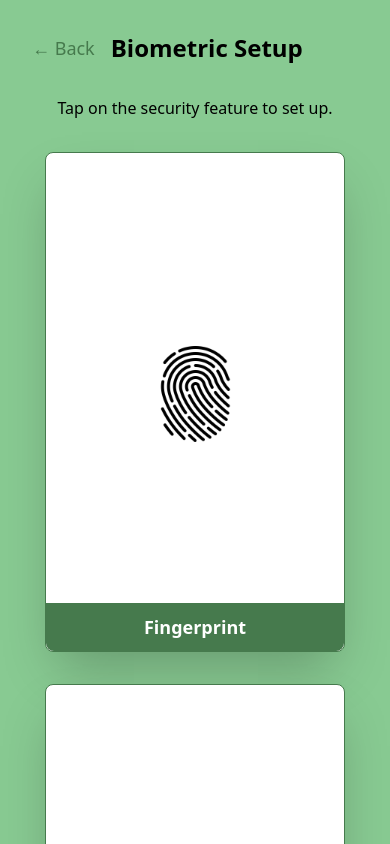
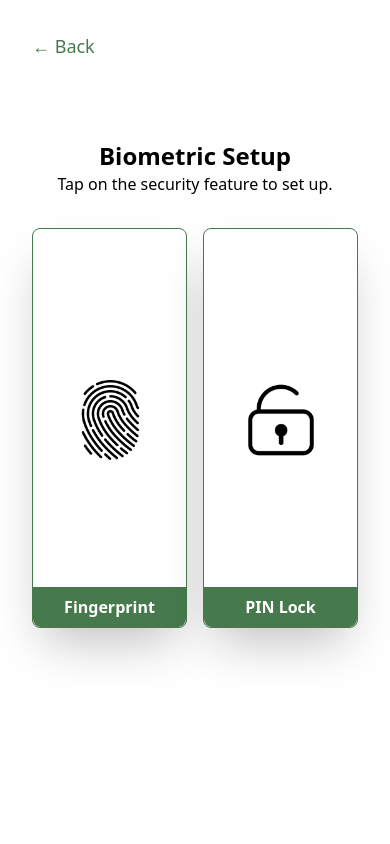
Before and after one commit to Kevaunjh/Wallet_Application, a React (Create React App) app: page /Accountinfo/BiometricSetup in a window 390 px wide. Shown: the top 844 px of the page. Built offline with nearby package versions, Linux system fonts and the light colour scheme.

Commit message:
minor changes

```diff
--- a/src/AccountInfo/AddCard.js
+++ b/src/AccountInfo/AddCard.js
@@ -22,7 +22,7 @@ const AddCard = () => {
 
   return (
     <div className="bg-[#88ca92] h-screen flex items-center justify-center">
-      <div className="bg-white p-8 rounded-xl w-full max-w-2xl shadow-2xl shadow-black border-black border-2">
+      <div className="bg-white p-8 lg:rounded-xl w-full lg:max-w-2xl shadow-2xl shadow-black border-black border-2 h-screen">
         <Link to="/" className="text-lg text-[#467a4d] absolute">← Back</Link>
         <h2 className="text-3xl font-bold mb-6 text-center text-[#467a4d] mt-8">Add a Bank Card</h2>
         <form onSubmit={handleSubmit} className="space-y-4">
--- a/src/AccountInfo/BiometricSetup.js
+++ b/src/AccountInfo/BiometricSetup.js
@@ -1,53 +1,54 @@
 import React, { useState } from 'react';
 import { Link } from 'react-router-dom';
-import fingerprintIcon from './../images/fingerprint-scan.png'; // Add your fingerprint icon image
-import pinLockIcon from './../images/unlock.png'; // Add your pin lock icon image
+import fingerprintIcon from './../images/fingerprint-scan.png';
+import pinLockIcon from './../images/unlock.png';
 
 function BiometricSetup() {
   const [selectedOption, setSelectedOption] = useState(null);
 
   return (
-    <div className="BiometricSetup bg-[#88ca92] min-h-screen flex flex-col items-center p-8">
+    <div className="BiometricSetup lg:bg-[#88ca92] bg-white min-h-screen flex flex-col items-center p-8">
       {/* Back Button and Title */}
       <div className="w-full flex items-center mb-8">
         <Link to="/MyAccount" className="text-lg text-[#467a4d] mr-4">
           &larr; Back
         </Link>
-        <h1 className="text-2xl font-bold">Biometric Setup</h1>
+
       </div>
 
       {/* Setup Instructions */}
+      <h1 className="text-2xl font-bold justify-center text-center lg:mt-0 mt-12">Biometric Setup</h1>
       <p className="text-md mb-8 text-center">
         Tap on the security feature to set up.
       </p>
 
       {/* Biometric Options */}
-      <div className="flex justify-center gap-8 flex-wrap">
+      <div className="flex justify-center gap-4 w-full">
         {/* Fingerprint Setup */}
         <Link
-          to="/AccountInfo/BiometricSetups/Fingerprint" // Path to the fingerprint setup page
-          className={`relative bg-white border rounded-lg shadow-2xl p-6 flex flex-col items-center justify-center w-[300px] h-[500px] cursor-pointer transition-transform transform ${
+          to="/AccountInfo/BiometricSetups/Fingerprint"
+          className={`relative bg-white border rounded-lg shadow-2xl p-6 flex flex-col items-center justify-center w-[48%] h-[400px] sm:w-[300px] sm:h-[500px] cursor-pointer transition-transform transform ${
             selectedOption === 'fingerprint' ? 'border-[#467a4d] bg-[#E7F5F1] shadow-3xl scale-110' : 'border-[#467a4d] hover:bg-[#E7F5F1] hover:scale-105'
           }`}
           onClick={() => setSelectedOption('fingerprint')}
         >
-          <img src={fingerprintIcon} alt="Fingerprint Icon" className={`w-24 h-24 mb-4 transition-transform ${selectedOption === 'fingerprint' ? 'scale-125' : ''}`} />
-          <div className="absolute bottom-0 left-0 right-0 bg-[#467a4d] h-12 flex items-center justify-center rounded-b-lg">
-            <p className='text-lg font-semibold text-white'>Fingerprint</p>
+          <img src={fingerprintIcon} alt="Fingerprint Icon" className={`w-20 sm:w-24 h-20 sm:h-24 mb-4 transition-transform ${selectedOption === 'fingerprint' ? 'scale-125' : ''}`} />
+          <div className="absolute bottom-0 left-0 right-0 bg-[#467a4d] h-10 sm:h-12 flex items-center justify-center rounded-b-lg">
+            <p className='text-md sm:text-lg font-semibold text-white'>Fingerprint</p>
           </div>
         </Link>
 
         {/* PIN Lock Setup */}
         <Link
-          to="/AccountInfo/BiometricSetups/Pinlock" // Path to the PIN lock setup page
-          className={`relative bg-white border rounded-lg shadow-2xl p-6 flex flex-col items-center justify-center w-[300px] h-[500px] cursor-pointer transition-transform transform ${
+          to="/AccountInfo/BiometricSetups/Pinlock"
+          className={`relative bg-white border rounded-lg shadow-2xl p-6 flex flex-col items-center justify-center w-[48%] h-[400px] sm:w-[300px] sm:h-[500px] cursor-pointer transition-transform transform ${
             selectedOption === 'pinLock' ? 'border-[#467a4d] bg-[#E7F5F1] shadow-3xl scale-110' : 'border-[#467a4d] hover:bg-[#E7F5F1] hover:scale-105'
           }`}
           onClick={() => setSelectedOption('pinLock')}
         >
-          <img src={pinLockIcon} alt="PIN Lock Icon" className={`w-24 h-24 mb-4 transition-transform ${selectedOption === 'pinLock' ? 'scale-125' : ''}`} />
-          <div className="absolute bottom-0 left-0 right-0 bg-[#467a4d] h-12 flex items-center justify-center rounded-b-lg">
-            <p className='text-lg font-semibold text-white'>PIN Lock</p>
+          <img src={pinLockIcon} alt="PIN Lock Icon" className={`w-20 sm:w-24 h-20 sm:h-24 mb-4 transition-transform ${selectedOption === 'pinLock' ? 'scale-125' : ''}`} />
+          <div className="absolute bottom-0 left-0 right-0 bg-[#467a4d] h-10 sm:h-12 flex items-center justify-center rounded-b-lg">
+            <p className='text-md sm:text-lg font-semibold text-white'>PIN Lock</p>
           </div>
         </Link>
       </div>
--- a/src/AccountInfo/PersonalDetails.js
+++ b/src/AccountInfo/PersonalDetails.js
@@ -13,7 +13,7 @@ function PersonalDetails() {
       </Link>
 
       {/* Profile Info Container */}
-      <div className="w-full md:w-5/12 bg-white p-6 rounded-lg shadow-md mt-8 flex items-center justify-between border-black border-2">
+      <div className="w-full lg::w-5/12 bg-white p-6 rounded-lg shadow-md mt-8 flex items-center justify-between border-black border-2">
         {/* Profile Picture */}
         <img
           src={profileplaceholder}
--- a/src/AccountInfo/QuickServices/TopUpService.js
+++ b/src/AccountInfo/QuickServices/TopUpService.js
@@ -43,7 +43,7 @@ function TopUpService() {
       {/* Container */}
       <div className="bg-white p-6 md:p-12 xl:rounded-3xl shadow-2xl w-full xl:max-w-4xl h-screen xl:h-[80vh] flex flex-col justify-center shadow-black border-black border-2">
         {/* Back Button */}
-        <div className="w-full flex justify-start mb-4">
+        <div className="w-full flex justify-start mb-4 -mt-12">
           <Link to="/" className="text-base md:text-lg text-[#467a4d]">
             &larr; Back
           </Link>
```
